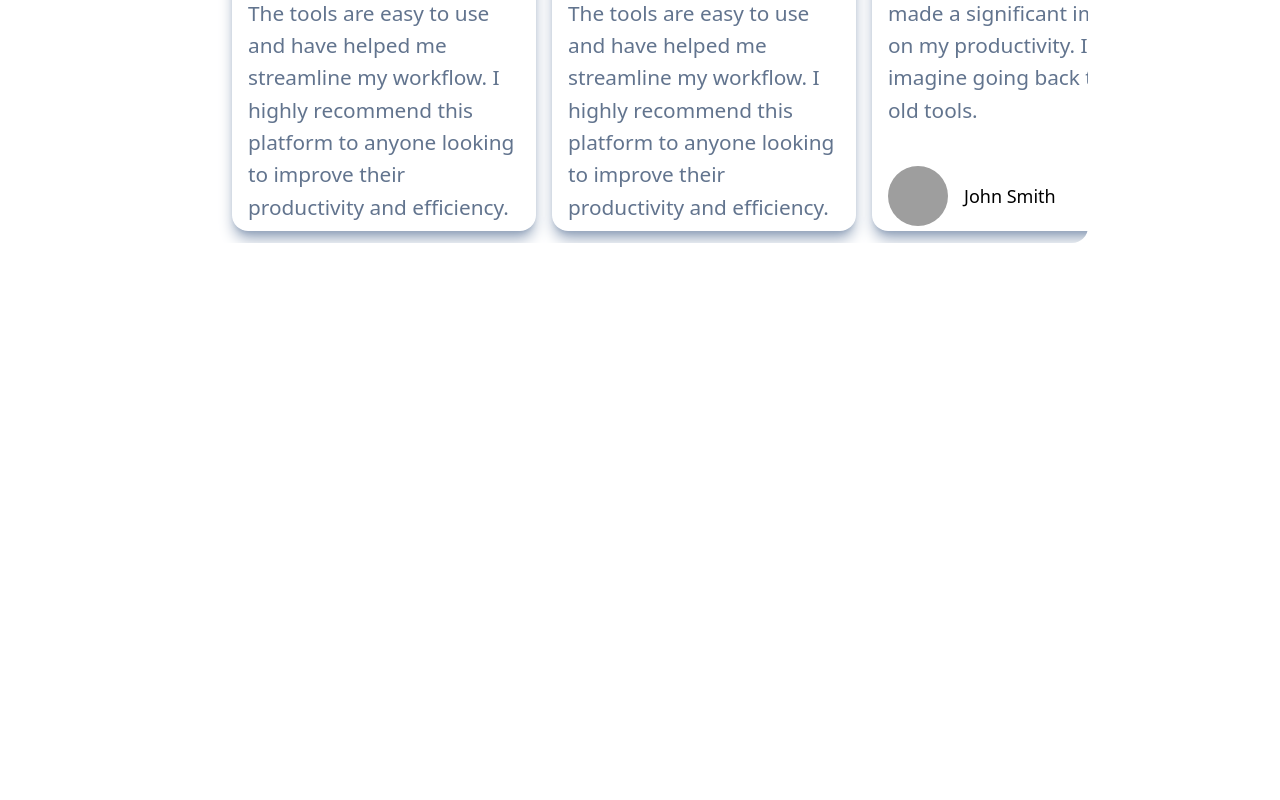
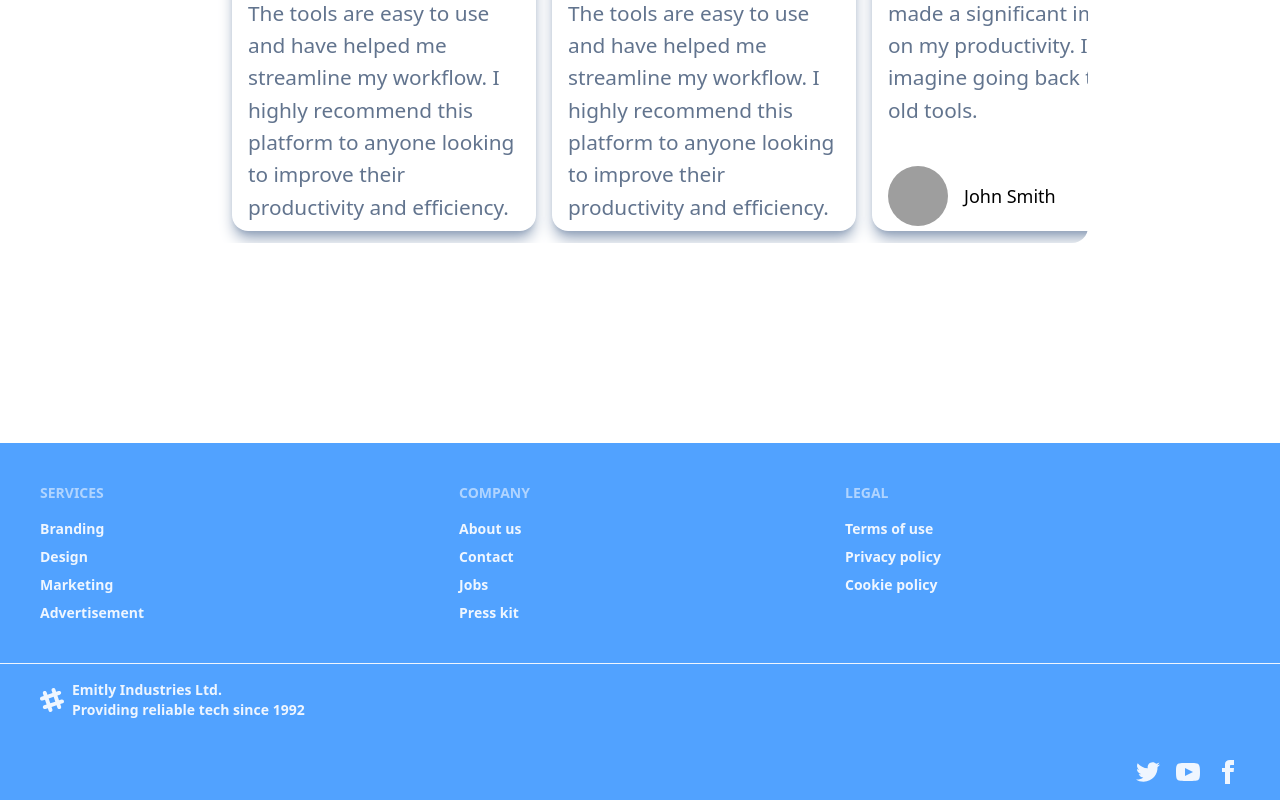
Before and after one commit to Nortey-Micheal/Emitly, a React (Vite) app: page / in a window 1280 px wide. Shown: the part 6542-7342 px from the top of the page. Before the commit the page ends 6825 px from the top, so only its background shows below. Built offline with nearby package versions, Linux system fonts and the light colour scheme; grey boxes are pictures that could not be loaded.

Commit message:
Add Footer component and integrate it into the App layout; enhance Testimonials section margin

```diff
--- a/src/App.tsx
+++ b/src/App.tsx
@@ -1,6 +1,7 @@
 import Benefits from './components/benefits'
 import Faq from './components/faq'
 import Features from './components/features'
+import Footer from './components/footer'
 import Hero from './components/hero'
 import Images from './components/images'
 import Navbar from './components/navbar'
@@ -38,6 +39,7 @@
       <Benefits />
       <Faq />
       <Testimonials />
+      <Footer />
     </>
   )
 }
--- /dev/null
+++ b/src/components/footer.tsx
@@ -0,0 +1,85 @@
+export default function Footer() {
+    return (
+        <section className="container bg-blue-400 text-blue-50 font-semibold">
+            <footer className="footer sm:footer-horizontal bg-base-200 text-base-content p-10">
+                <nav>
+                    <h6 className="footer-title">Services</h6>
+                    <a className="link link-hover">Branding</a>
+                    <a className="link link-hover">Design</a>
+                    <a className="link link-hover">Marketing</a>
+                    <a className="link link-hover">Advertisement</a>
+                </nav>
+                <nav>
+                    <h6 className="footer-title">Company</h6>
+                    <a className="link link-hover">About us</a>
+                    <a className="link link-hover">Contact</a>
+                    <a className="link link-hover">Jobs</a>
+                    <a className="link link-hover">Press kit</a>
+                </nav>
+                <nav>
+                    <h6 className="footer-title">Legal</h6>
+                    <a className="link link-hover">Terms of use</a>
+                    <a className="link link-hover">Privacy policy</a>
+                    <a className="link link-hover">Cookie policy</a>
+                </nav>
+            </footer>
+            <footer className="footer bg-base-200 text-base-content border-base-300 border-t px-10 py-4">
+                <aside className="grid-flow-col items-center">
+                    <svg
+                    width="24"
+                    height="24"
+                    viewBox="0 0 24 24"
+                    xmlns="http://www.w3.org/2000/svg"
+                    fillRule="evenodd"
+                    clipRule="evenodd"
+                    className="fill-current">
+                    <path
+                        d="M22.672 15.226l-2.432.811.841 2.515c.33 1.019-.209 2.127-1.23 2.456-1.15.325-2.148-.321-2.463-1.226l-.84-2.518-5.013 1.677.84 2.517c.391 1.203-.434 2.542-1.831 2.542-.88 0-1.601-.564-1.86-1.314l-.842-2.516-2.431.809c-1.135.328-2.145-.317-2.463-1.229-.329-1.018.211-2.127 1.231-2.456l2.432-.809-1.621-4.823-2.432.808c-1.355.384-2.558-.59-2.558-1.839 0-.817.509-1.582 1.327-1.846l2.433-.809-.842-2.515c-.33-1.02.211-2.129 1.232-2.458 1.02-.329 2.13.209 2.461 1.229l.842 2.515 5.011-1.677-.839-2.517c-.403-1.238.484-2.553 1.843-2.553.819 0 1.585.509 1.85 1.326l.841 2.517 2.431-.81c1.02-.33 2.131.211 2.461 1.229.332 1.018-.21 2.126-1.23 2.456l-2.433.809 1.622 4.823 2.433-.809c1.242-.401 2.557.484 2.557 1.838 0 .819-.51 1.583-1.328 1.847m-8.992-6.428l-5.01 1.675 1.619 4.828 5.011-1.674-1.62-4.829z"></path>
+                    </svg>
+                    <p>
+                    Emitly Industries Ltd.
+                    <br />
+                    Providing reliable tech since 1992
+                    </p>
+                </aside>
+                <nav className="md:place-self-center md:justify-self-end">
+                    <div className="grid grid-flow-col gap-4">
+                    <a>
+                        <svg
+                        xmlns="http://www.w3.org/2000/svg"
+                        width="24"
+                        height="24"
+                        viewBox="0 0 24 24"
+                        className="fill-current">
+                        <path
+                            d="M24 4.557c-.883.392-1.832.656-2.828.775 1.017-.609 1.798-1.574 2.165-2.724-.951.564-2.005.974-3.127 1.195-.897-.957-2.178-1.555-3.594-1.555-3.179 0-5.515 2.966-4.797 6.045-4.091-.205-7.719-2.165-10.148-5.144-1.29 2.213-.669 5.108 1.523 6.574-.806-.026-1.566-.247-2.229-.616-.054 2.281 1.581 4.415 3.949 4.89-.693.188-1.452.232-2.224.084.626 1.956 2.444 3.379 4.6 3.419-2.07 1.623-4.678 2.348-7.29 2.04 2.179 1.397 4.768 2.212 7.548 2.212 9.142 0 14.307-7.721 13.995-14.646.962-.695 1.797-1.562 2.457-2.549z"></path>
+                        </svg>
+                    </a>
+                    <a>
+                        <svg
+                        xmlns="http://www.w3.org/2000/svg"
+                        width="24"
+                        height="24"
+                        viewBox="0 0 24 24"
+                        className="fill-current">
+                        <path
+                            d="M19.615 3.184c-3.604-.246-11.631-.245-15.23 0-3.897.266-4.356 2.62-4.385 8.816.029 6.185.484 8.549 4.385 8.816 3.6.245 11.626.246 15.23 0 3.897-.266 4.356-2.62 4.385-8.816-.029-6.185-.484-8.549-4.385-8.816zm-10.615 12.816v-8l8 3.993-8 4.007z"></path>
+                        </svg>
+                    </a>
+                    <a>
+                        <svg
+                        xmlns="http://www.w3.org/2000/svg"
+                        width="24"
+                        height="24"
+                        viewBox="0 0 24 24"
+                        className="fill-current">
+                        <path
+                            d="M9 8h-3v4h3v12h5v-12h3.642l.358-4h-4v-1.667c0-.955.192-1.333 1.115-1.333h2.885v-5h-3.808c-3.596 0-5.192 1.583-5.192 4.615v3.385z"></path>
+                        </svg>
+                    </a>
+                    </div>
+                </nav>
+            </footer>
+        </section>
+    )
+}
--- a/src/testimonials.tsx
+++ b/src/testimonials.tsx
@@ -1,6 +1,6 @@
 export default function Testimonials() {
     return (
-        <section className="container">
+        <section className="container mb-50">
             <div className="max-w-[1000px] text-lg text-center mx-auto">
                 <h5 className="text-4xl font-bold text-center">Testimonials</h5>
                 <p className="my-10 lg:mb-0 lg:text-2xl/relaxed">Our users have experienced remarkable improvements in their workflow and productivity thanks to our platform. </p>
```
